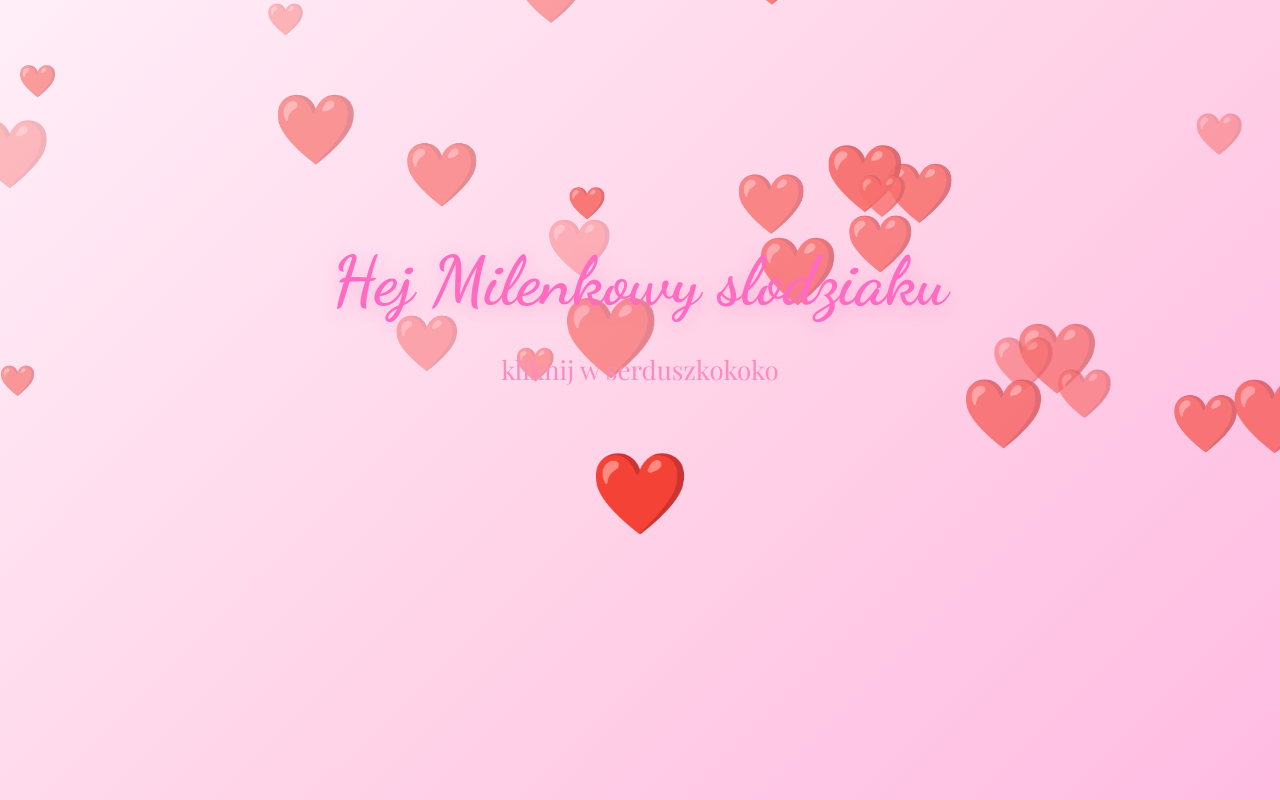
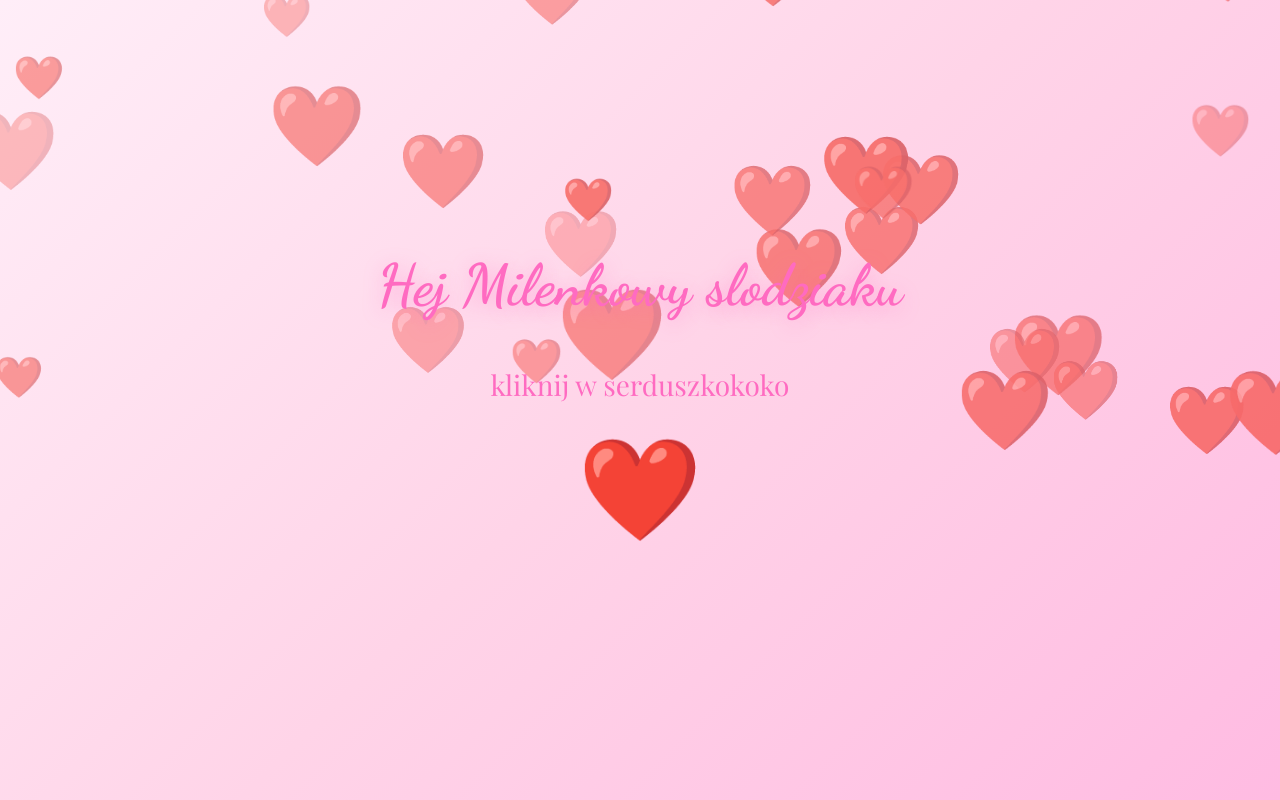
Before and after one commit to advekontakt-maker/hello-milenka, a plain HTML site: page index.html in a window 1280 px wide. Drawn offline with nearby package versions, Linux system fonts and the light colour scheme.

Commit message:
Update index.html

```diff
--- a/index.html
+++ b/index.html
@@ -3,162 +3,69 @@
 <head>
   <meta charset="utf-8">
   <meta name="viewport" content="width=device-width, initial-scale=1">
-  <title>MilenkaSkibidiSigma</title>
+  <title>For MilenkaSkibidi❤️</title>
   <link href="https://fonts.googleapis.com/css2?family=Dancing+Script:wght@700&family=Playfair+Display:wght@400;700&display=swap" rel="stylesheet">
   <style>
-    * { margin:0; padding:0; box-sizing:border-box; }
-    body {
-      height:100vh;
-      background:linear-gradient(135deg, #ffeef8, #ffd4e8, #ffbbe2);
-      overflow:hidden;
-      font-family:'Playfair Display', serif;
-      color:#d6336c;
-    }
-    .container {
-      height:100vh;
-      display:flex;
-      align-items:center;
-      justify-content:center;
-      flex-direction:column;
-    }
-    .first {
-      text-align:center;
-    }
-    .first h1 {
-      font-family:'Dancing Script', cursive;
-      font-size:68px;
-      margin-bottom:30px;
-      color:#ff6bc1;
-      text-shadow:0 4px 20px rgba(255,107,193,0.3);
-    }
-    .first p {
-      font-size:26px;
-      margin-bottom:40px;
-      color:#ff8ac2;
-    }
-    .btn {
-      padding:20px 50px;
-      font-size:80px;
-      background:none;
-      border:none;
-      cursor:pointer;
-      transition:all .4s;
-    }
-    .btn:hover {
-      transform:scale(1.2);
-    }
-
-    #letter {
-      display:none;
-      flex-direction:column;
-      align-items:center;
-      justify-content:center;
-      height:100vh;
-      padding:40px;
-      text-align:center;
-      opacity:0;
-      transition:opacity 1.5s ease-in-out;
-    }
-    .letter p {
-      font-size:30px;
-      line-height:2;
-      margin:25px auto;
-      color:#ff6bc1;
-    }
-    .letter .big {
-      font-family:'Dancing Script', cursive;
-      font-size:90px;
-      color:#ff8ac2;
-      margin:50px 0;
-      text-shadow:0 5px 30px rgba(255,138,194,0.4);
-    }
-    .end {
-      font-size:36px;
-      margin-top:70px;
-      color:#ff6bc1;
-      font-style:italic;
-    }
-
-    canvas {
-      position:fixed;
-      top:0; left:0;
-      z-index:-1;
-      opacity:0.7;
-    }
+    *{margin:0;padding:0;box-sizing:border-box}
+    body{height:100vh;background:linear-gradient(135deg,#ffeef8,#ffd4e8,#ffbbe2);overflow:hidden;font-family:'Playfair Display',serif;color:#ff6bc1;display:flex;align-items:center;justify-content:center}
+    canvas{position:fixed;top:0;left:0;z-index:-1;opacity:0.7}
+    #first, #letter{position:absolute;width:100%;height:100%;display:flex;align-items:center;justify-content:center;flex-direction:column;text-align:center;padding:20px;transition:all 1s}
+    #first{opacity:1}
+    #letter{opacity:0;display:none}
+    h1{font-family:'Dancing Script',cursive;font-size:58px;color:#ff6bc1;margin-bottom:20px;text-shadow:0 4px 20px rgba(255,107,193,.4)}
+    p{font-size:28px;line-height:1.8;margin:20px 0}
+    .btn{background:none;border:none;font-size:100px;cursor:pointer;transition:.3s}
+    .btn:hover{transform:scale(1.3)}
+    .big{font-family:'Dancing Script',cursive;font-size:76px;margin:40px 0;color:#ff8ac2;text-shadow:0 5px 30px rgba(255,138,194,.4)}
+    .end{font-size:34px;margin-top:50px;font-style:italic}
   </style>
 </head>
 <body>
 
 <canvas id="canvas"></canvas>
 
-  <div class="container" id="first">
-    <div class="first">
+<div id="first">
   <h1>Hej Milenkowy slodziaku</h1>
   <p>kliknij w serduszkokoko</p>
   <button class="btn" id="open">❤️</button>
 </div>
-  </div>
 
-  <div class="container" id="letter">
-    <div class="letter">
-      <p>Jestes najlepsza ❤️<br> Najpiekniejsza ❤️</p>
-
-      <div>Kocham Cię<br>na zawsze ❤️</div>
-      <p>MOJA SLODKOŚCI ❤️❤️❤️❤️❤️</p>
-      <p>Jesteś moim szczęściem<br>moją księżniczką ❤️</p>
-
-
-      <div class="end">Na zawsze Twój</div>
-    </div>
+<div id="letter">
+  <p>Moj slodziaczku</p>
+  <div class="big">Kocham Cię<br>na zawsze ❤️</div>
+  <p>Jesteś najlepsza<br>NAJUKOCHAŃSZA❤️<br>NAJPIĘKNIEJSZA ❤️</p>
+  <div class="end">Na zawsze Twój hihi</div>
 </div>
 
 <script>
-    const canvas = document.getElementById('canvas');
-    const ctx = canvas.getContext('2d');
-    canvas.width = window.innerWidth;
-    canvas.height = window.innerHeight;
+  const c = document.getElementById('canvas');
+  const ctx = c.getContext('2d');
+  c.width = innerWidth; c.height = innerHeight;
 
   const hearts = [];
-    for(let i = 0; i < 30; i++){
-      hearts.push({
-        x: Math.random() * canvas.width,
-        y: canvas.height + 100,
-        size: Math.random() * 50 + 30,
-        speed: Math.random() * 2 + 1.5,
-        opacity: Math.random() * 0.6 + 0.4
+  for(let i=0;i<30;i++) hearts.push({x:Math.random()*c.width,y:c.height+100,size:Math.random()*50+40,speed:Math.random()*2+1.5,op:Math.random()*0.6+0.4});
+
+  function draw(){ctx.fillText('❤️',x-size/2,y)}
+  (function anim(){
+    ctx.clearRect(0,0,c.width,c.height);
+    hearts.forEach(h=>{
+      h.y -= h.speed;
+      ctx.globalAlpha = h.op;
+      ctx.font = h.size+'px serif';
+      ctx.fillText('❤️',h.x-h.size/2,h.y);
+      if(h.y<-100){h.y=c.height+100;h.x=Math.random()*c.width}
     });
-    }
+    requestAnimationFrame(anim);
+  })();
 
-    function drawHeart(x, y, size) {
-      ctx.font = size + 'px serif';
-      ctx.fillText('❤️', x - size/2, y);
-    }
-
-    function animate() {
-      ctx.clearRect(0, 0, canvas.width, canvas.height);
-      hearts.forEach(h => {
-        h.y -= h.speed;
-        ctx.globalAlpha = h.opacity;
-        drawHeart(h.x, h.y, h.size);
-        if(h.y < -100) {
-          h.y = canvas.height + 100;
-          h.x = Math.random() * canvas.width;
-        }
-      });
-      requestAnimationFrame(animate);
-    }
-    animate();
-
-    document.getElementById('open').addEventListener('click', () => {
+  document.getElementById('open').onclick = () => {
     document.getElementById('first').style.opacity = '0';
-      setTimeout(() => {
+    setTimeout(()=>{
       document.getElementById('first').style.display = 'none';
       document.getElementById('letter').style.display = 'flex';
-        setTimeout(() => {
-          document.getElementById('letter').style.opacity = '1';
-        }, 100);
-      }, 800);
-    });
+      setTimeout(()=>document.getElementById('letter').style.opacity='1',100);
+    },800);
+  }
 </script>
 
 </body>
```
Lines whose indentation alone changed are shown as unchanged.
